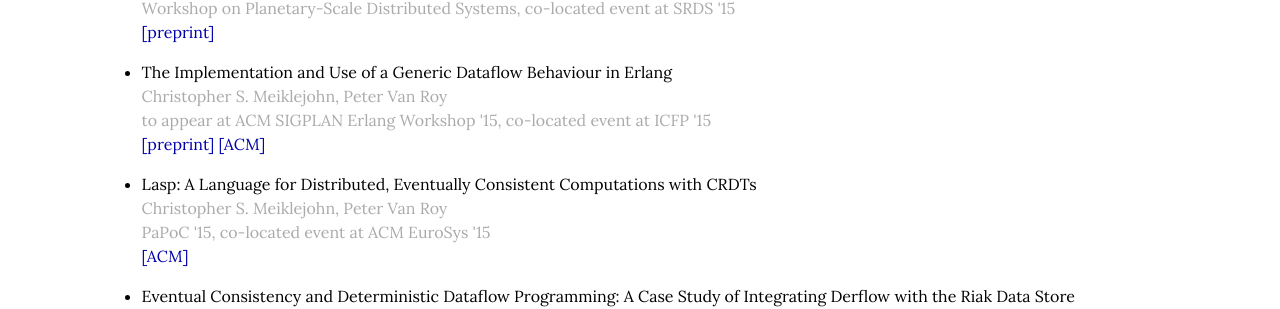
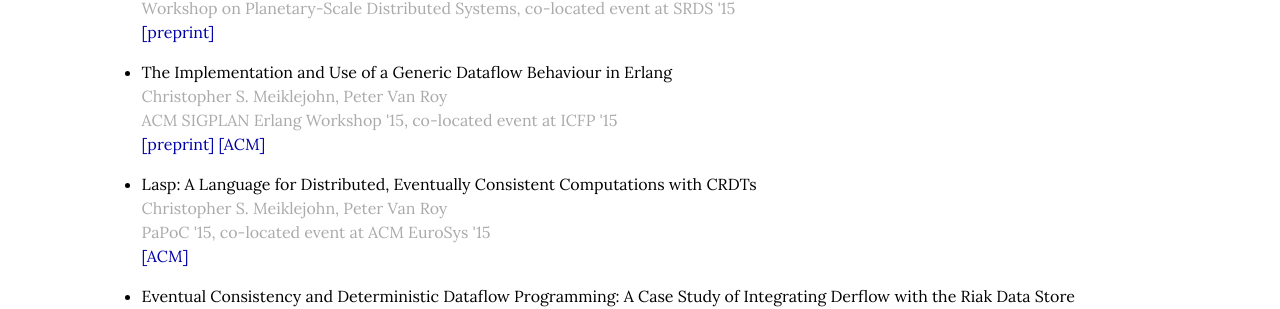
Before and after one commit to cmeiklejohn/cmeiklejohn.github.io, a Jekyll site: the page built from publications.html, in a window 1280 px wide. Shown: the part 700-1009 px from the top of the page. Built offline with Jekyll 4.4.1, drawn with Linux system fonts in a browser that asks for light colours.

Commit message:
Remove to appear section.

```diff
--- a/publications.html
+++ b/publications.html
@@ -59,7 +59,7 @@
       <p>
         The Implementation and Use of a Generic Dataflow Behaviour in Erlang
         <span class="author">Christopher S. Meiklejohn, Peter Van Roy</span>
-        <span class="date">to appear at ACM SIGPLAN Erlang Workshop '15, co-located event at ICFP '15</span>
+        <span class="date">ACM SIGPLAN Erlang Workshop '15, co-located event at ICFP '15</span>
         <span><a href="http://christophermeiklejohn.com/publications/erlang-workshop-2015-preprint.pdf">[preprint]</a> <a href="http://dl.acm.org/citation.cfm?id=2804300">[ACM]</a>
       </p>
     </li>
```
